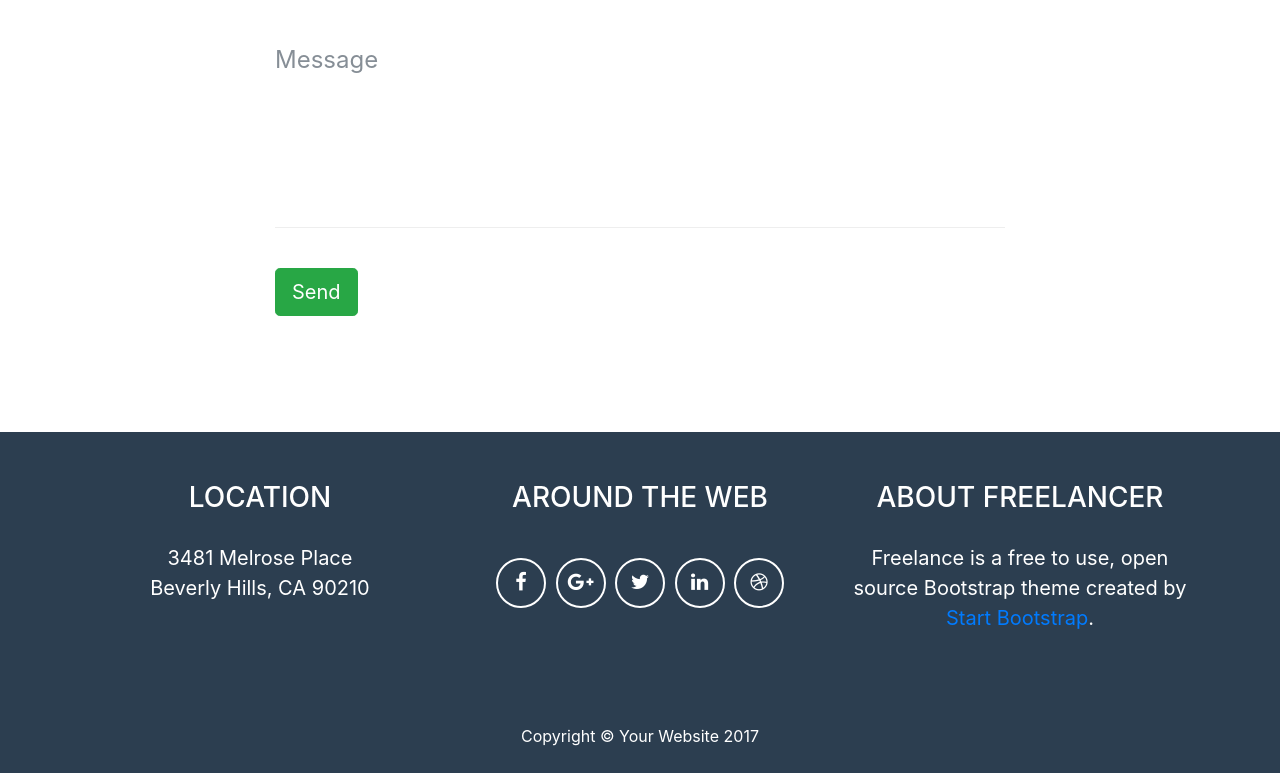
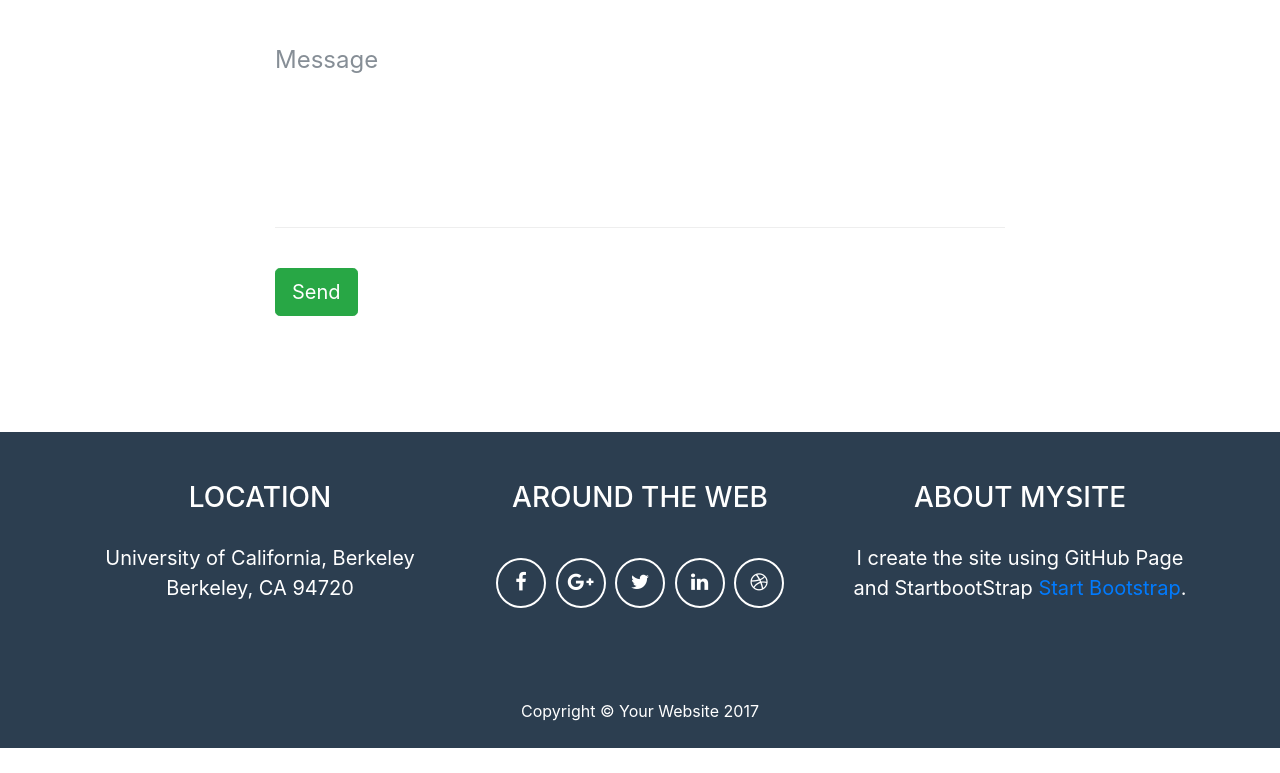
Before and after one commit to unknown-ccder/yanacifer2017, a website with bundled scripts: page index.html in a window 1280 px wide. Shown: the part 2747-3520 px from the top of the page. After the commit the page ends 3495 px from the top, so only its background shows below. Built offline with nearby package versions, Linux system fonts and the light colour scheme.

Commit message:
addgamenow
final

```diff
--- a/index.html
+++ b/index.html
@@ -144,7 +144,7 @@
             <p>You can Download the game from the link below. I will later figure out how to make it avaliable online</p>
           </div>
           <div class="col-lg-8 mx-auto text-center">
-            <a href="#" class="btn btn-lg btn-outline">
+            <a href="Pong_Game.html" class="btn btn-lg btn-outline">
               <i class="fa fa-download"></i>
               Download Game
             </a>
@@ -209,8 +209,8 @@
           <div class="row">
             <div class="footer-col col-md-4">
               <h3>Location</h3>
-              <p>3481 Melrose Place
-                <br>Beverly Hills, CA 90210</p>
+              <p>University of California, Berkeley
+                <br>Berkeley, CA 94720</p>
             </div>
             <div class="footer-col col-md-4">
               <h3>Around the Web</h3>
@@ -243,8 +243,8 @@
               </ul>
             </div>
             <div class="footer-col col-md-4">
-              <h3>About Freelancer</h3>
-              <p>Freelance is a free to use, open source Bootstrap theme created by
+              <h3>About mysite</h3>
+              <p>I create the site using GitHub Page and StartbootStrap
                 <a href="http://startbootstrap.com">Start Bootstrap</a>.</p>
             </div>
           </div>
```
